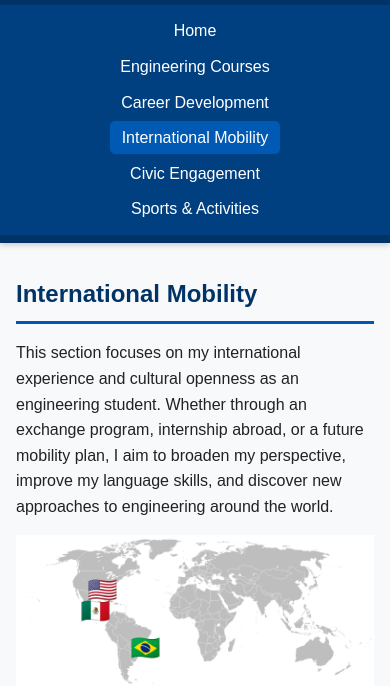
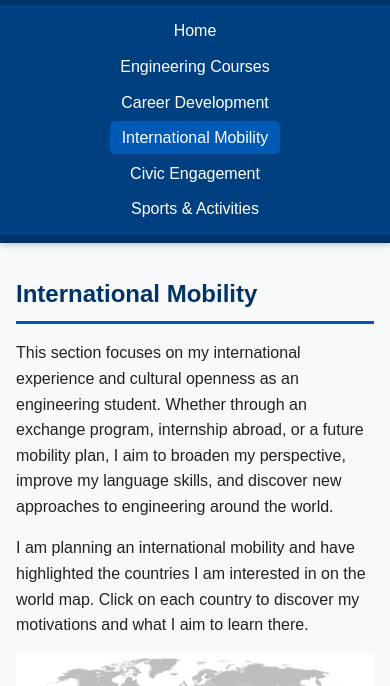
Before and after one commit to Heolecouzz/eportfolio, a plain HTML site: page index.html in a window 390 px wide. Both pictures are taken after a click on the link "International Mobility". Shown: the part 127-813 px from the top of the page. Drawn offline with Linux system fonts and the light colour scheme.

Commit message:
Section International Mobility totalement finalisée

```diff
--- a/index.html
+++ b/index.html
@@ -82,7 +82,7 @@
         <section id="mobility" class="tab-content">
             <h2>International Mobility</h2>
             <p class="intro"> Mobility Section</p>
-
+            <p class="content"></p>
             <div id="world-map" class="map-container">
                 <img src="assets/map.png" alt="World Map" class="map-image">
                 <!-- Marqueurs -->
--- a/lang/lang.json
+++ b/lang/lang.json
@@ -25,6 +25,7 @@
         "mobility": {
             "title": "International Mobility",
             "intro": "This section focuses on my international experience and cultural openness as an engineering student. Whether through an exchange program, internship abroad, or a future mobility plan, I aim to broaden my perspective, improve my language skills, and discover new approaches to engineering around the world.",
+            "content": "I am planning an international mobility and have highlighted the countries I am interested in on the world map. Click on each country to discover my motivations and what I aim to learn there.",
 
             "countries": [
                 {
@@ -110,7 +111,8 @@
         },
         "mobility": {
             "title": "Mobilité Internationale",
-            "intro": "Cette section met en avant mon ouverture internationale et mon expérience à l’étranger en tant qu’étudiant ingénieur. Que ce soit à travers un programme d’échange, un stage à l’étranger ou un projet de mobilité future, mon objectif est d’élargir mes horizons, de perfectionner mes compétences linguistiques et de découvrir de nouvelles approches de l’ingénierie à travers le monde.",
+            "intro": "Cette section met en avant mon ouverture internationale et mon expérience à l’étranger en tant qu’étudiant ingénieur. Que ce soit à travers un programme d’échange, un stage à l’étranger ou un projet de mobilité future, mon objectif est d’élargir mes horizons, de perfectionner mes compétences linguistiques et de découvrir de nouvelles approches de l’ingénierie à travers le monde. ",
+            "content": "Je projette de faire une mobilité internationale et ai sélectionné les pays qui m’intéressent sur la carte du monde. Cliquez sur chaque pays pour découvrir mes motivations et ce que je souhaite y apprendre.",
 
             "countries": [
                 {
--- a/script.js
+++ b/script.js
@@ -59,6 +59,7 @@ function loadLanguage(lang) {
 
             document.querySelector("#mobility h2").textContent = t.mobility.title;
             document.querySelector("#mobility .intro").textContent = t.mobility.intro;
+            document.querySelector("#mobility .content").textContent = t.mobility.content;
 
             document.querySelector("#civic h2").textContent = t.civic.title;
             document.querySelector("#civic p").textContent = t.civic.content;
```
